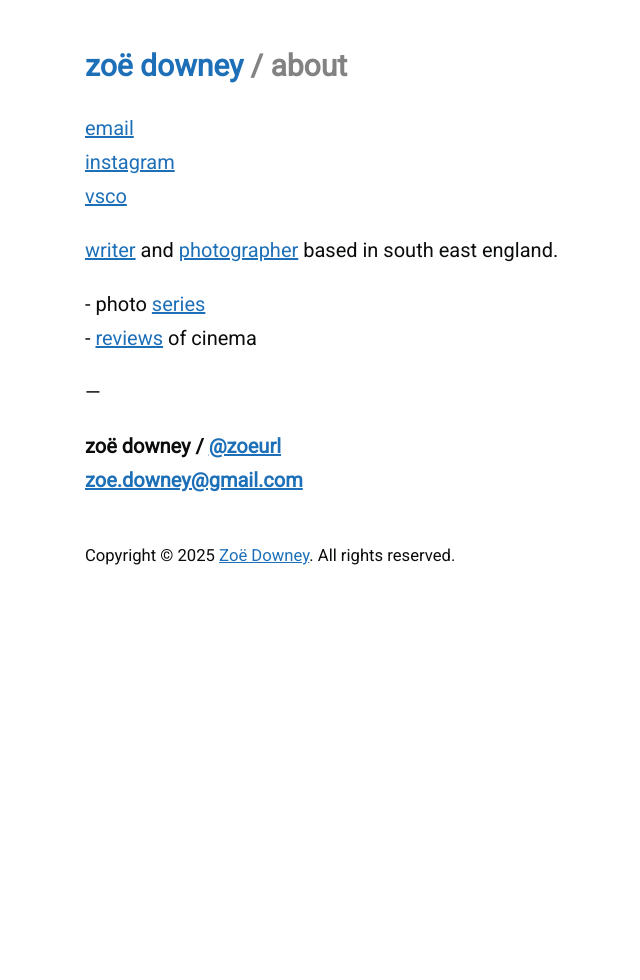
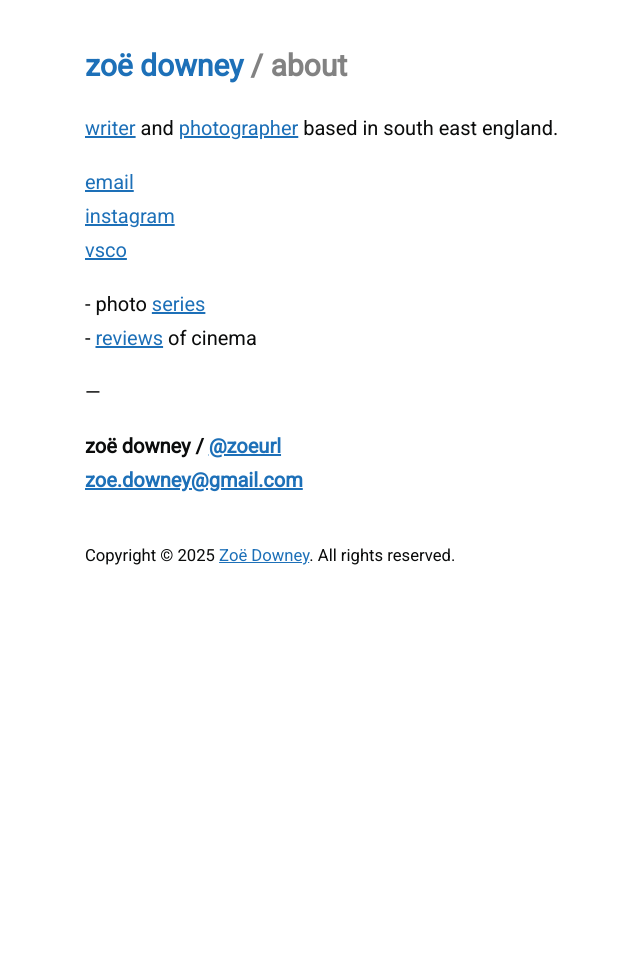
Before and after one commit to zoeurl/zoedowney.github.io, a Jekyll site: the page built from about/index.html, in a window 1280 px wide. Shown: the whole page, without its empty margins (155-795 px from the left). Built offline with Jekyll 4.4.1, drawn with Linux system fonts in a browser that asks for light colours.

Commit message:
Update index.html

```diff
--- a/about/index.html
+++ b/about/index.html
@@ -3,12 +3,11 @@ layout: section
 title: about
 ---
 
-<p>
+<p><a href="https://www.zoedowney.com/writing/">writer</a> and <a href="https://www.zoedowney.com/photography/">photographer</a> based in south east england.
+</p>
 <a href="mailto:{{site.email}}">email</a>
 <br><a href="https://www.instagram.com/zoeurl">instagram</a>
 <br><a href="https://vsco.co/zoeurl/gallery">vsco</a>
-</p>
-<a href="https://www.zoedowney.com/writing/">writer</a> and <a href="https://www.zoedowney.com/photography/">photographer</a> based in south east england.
 </p>
 - photo <a href="https://www.zoedowney.com/imperfect-order/">series</a>
 <br>- <a href="https://www.zoedowney.com/past-lives/">reviews</a> of cinema
```
